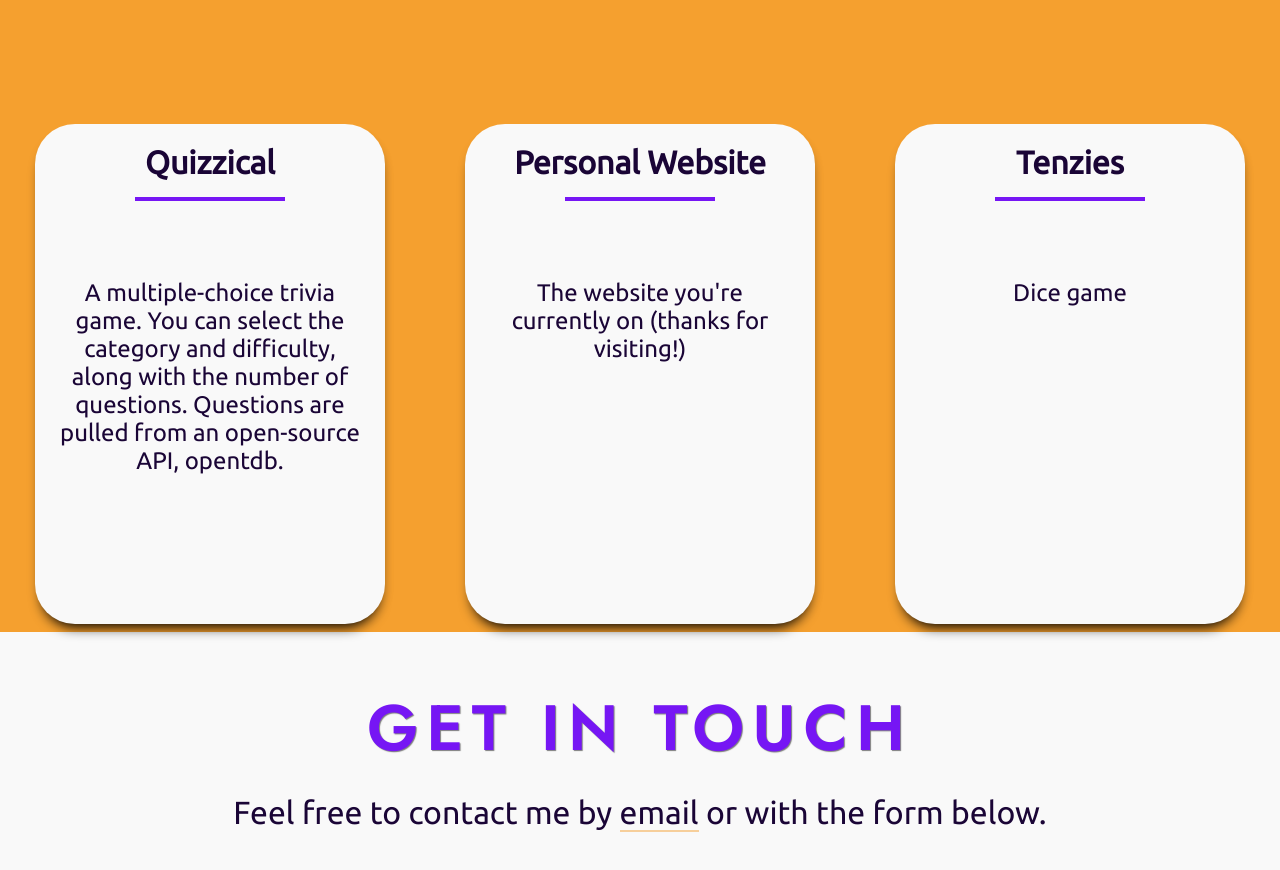
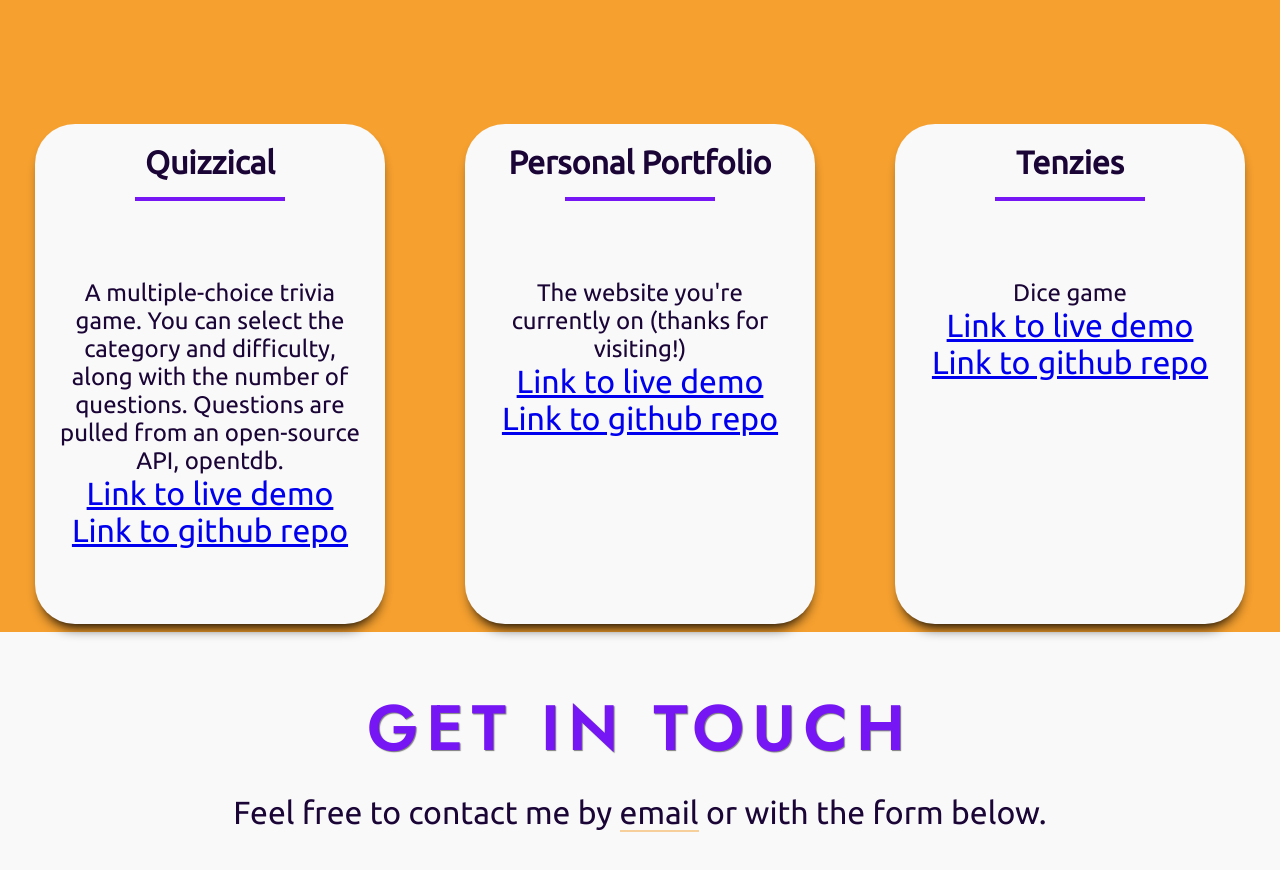
Before and after one commit to skylares/personal-portfolio, a React app: page / in a window 1280 px wide. Shown: the part 1980-2850 px from the top of the page. Built offline with nearby package versions, Linux system fonts and the light colour scheme.

Commit message:
Refactor project code & add github links

```diff
--- a/src/components/Projects.js
+++ b/src/components/Projects.js
@@ -2,28 +2,49 @@
 
 export default function Projects() {
 
+  const quizzical = {
+    title: "Quizzical",
+    name: "quizzical",
+    description: "A multiple-choice trivia game. You can select the category and difficulty, along with the number of questions. Questions are pulled from an open-source API, opentdb.",
+    demoUrl: "https://skylares.github.io/trivia-app/",
+    gitUrl: "https://github.com/skylares/trivia-app",
+  }
+
+  const portfolio = {
+    title: "Personal Portfolio",
+    name: "portfolio",
+    description: "The website you're currently on (thanks for visiting!)",
+    demoUrl: "http://www.skylarkesselring.com",
+    gitUrl: "https://github.com/skylares/personal-portfolio",
+  }
+
+  const tenzies = {
+    title: "Tenzies",
+    name: "tenzies",
+    description: "Dice game",
+    demoUrl: "https://skylares.github.io/tenzies-game/",
+    gitUrl: "https://github.com/skylares/tenzies-game",
+  }
+
+  const projects = [quizzical, portfolio, tenzies];
+
+  const projectDisplayer = (projects, i) => {
+    return projects.map((project) => (
+      <div className={`projects--project -${project.title}`} key={i}>
+        <h4>{project.title}</h4>
+        <hr className='line'/>
+        <p>{project.description}</p>
+        <a href={project.demoUrl} target="_blank">Link to live demo</a>
+        <a href={project.gitUrl} target="_blank">Link to github repo</a>
+      </div>
+    ));
+  };
+
   return(
     <section className="projects" id="projects">
       <h1 className='projects--title'>PROJECTS</h1>
-
       <div className='projects--container'>
-        <div className='test'>
-        <a className='projects--project -trivia' href='https://skylares.github.io/trivia-app/'>
-          <h4>Quizzical</h4>
-          <hr className='line' />
-          <p>A multiple-choice trivia game. You can select the category and difficulty, along with the number of questions. Questions are pulled from an open-source API, opentdb.</p>
-        </a>
-        </div>
-        <a className='projects--project -portfolio' href='http://www.skylarkesselring.com'>
-          <h4>Personal Website</h4>
-          <hr className='line' />
-          <p>The website you're currently on (thanks for visiting!)</p>
-        </a>
-        <a className='projects--project -tenzies' href='https://skylares.github.io/tenzies-game/'>
-          <h4>Tenzies</h4>
-          <hr className='line' />
-          <p>Dice game</p>
-        </a>
+        {projectDisplayer(projects)}
       </div>
     </section>
   );
--- a/src/components/Skills.js
+++ b/src/components/Skills.js
@@ -8,18 +8,62 @@
 
 export default function Skills() {
 
-  const [logoFlip, setLogoFlip] = useState(false);
+  const [logoFlip, setLogoFlip] = useState(
+    {
+      html: false,
+      css: false,
+      js: false,
+      react: false,
+      node: false
+    }
+  );
+
+  const logoFlipper = ({target: {id}}) => {
+    setLogoFlip(prevLogoFlip => {
+      return {...prevLogoFlip, [id]: !prevLogoFlip[id]};
+    });
+    console.log(logoFlip);
+  };
 
   return (
     <section className="skills">
-
       <h1 className="skills--title">SKILLS</h1>
       <div className='skills--container'>
-        <img src={HtmlLogo} className='skills--icon html' alt='html logo'></img>
-        <img src={CssLogo} className='skills--icon css' alt='css logo'></img>
-        <img src={JavascriptLogo} className='skills--icon js' alt='javascript logo'></img>
-        <img src={ReactLogo} className='skills--icon react' alt='react logo'></img>
-        <img src={NodeLogo} className='skills--icon node' alt='node logo'></img>
+        <img
+          src={HtmlLogo}
+          onClick={logoFlipper}
+          className={logoFlip.html ? 'skills--icon html flipped' : 'skills--icon html'}
+          alt='html logo'
+          id='html'
+        />
+        <img
+          src={CssLogo}
+          onClick={logoFlipper}
+          className={logoFlip.css ? 'skills--icon css flipped' : 'skills--icon css'}
+          alt='css logo'
+          id='css'
+        />
+        <img
+          src={JavascriptLogo}
+          onClick={logoFlipper}
+          className={logoFlip.js ? 'skills--icon js flipped' : 'skills--icon js'}
+          alt='js logo'
+          id='js'
+        />
+        <img
+          src={ReactLogo}
+          onClick={logoFlipper}
+          className={logoFlip.react ? 'skills--icon react flipped' : 'skills--icon react'}
+          alt='react logo'
+          id='react'
+        />
+        <img
+          src={NodeLogo}
+          onClick={logoFlipper}
+          className={logoFlip.node ? 'skills--icon node flipped' : 'skills--icon node'}
+          alt='node logo'
+          id='node'
+        />
       </div>
     </section>
   );
--- a/src/styles.css
+++ b/src/styles.css
@@ -206,23 +206,23 @@
   margin: 100px 60px;
 }
 
-.skills--icon.js:hover {
+.skills--icon.html:hover, .skills--icon.html.flipped {
+  filter: brightness(0) saturate(100%) invert(37%) sepia(61%) saturate(1638%) hue-rotate(344deg) brightness(91%) contrast(94%);
+}
+
+.skills--icon.css:hover, .skills--icon.css.flipped {
+  filter: brightness(0) saturate(100%) invert(27%) sepia(78%) saturate(3002%) hue-rotate(224deg) brightness(86%) contrast(108%);
+}
+
+.skills--icon.js:hover, .skills--icon.js.flipped {
   filter: brightness(0) saturate(100%) invert(83%) sepia(56%) saturate(654%) hue-rotate(356deg) brightness(102%) contrast(94%);
 }
 
-.skills--icon.html:hover {
-  filter: brightness(0) saturate(100%) invert(37%) sepia(61%) saturate(1638%) hue-rotate(344deg) brightness(91%) contrast(94%);
-}
-
-.skills--icon.css:hover {
-  filter: brightness(0) saturate(100%) invert(27%) sepia(78%) saturate(3002%) hue-rotate(224deg) brightness(86%) contrast(108%);
-}
-
-.skills--icon.react:hover {
+.skills--icon.react:hover, .skills--icon.react.flipped {
   filter: brightness(0) saturate(100%) invert(74%) sepia(48%) saturate(4460%) hue-rotate(145deg) brightness(102%) contrast(103%);
 }
 
-.skills--icon.node:hover {
+.skills--icon.node:hover, .skills--icon.node.flipped {
   filter: brightness(0) saturate(100%) invert(79%) sepia(58%) saturate(462%) hue-rotate(36deg) brightness(85%) contrast(89%);
 }
 
```
